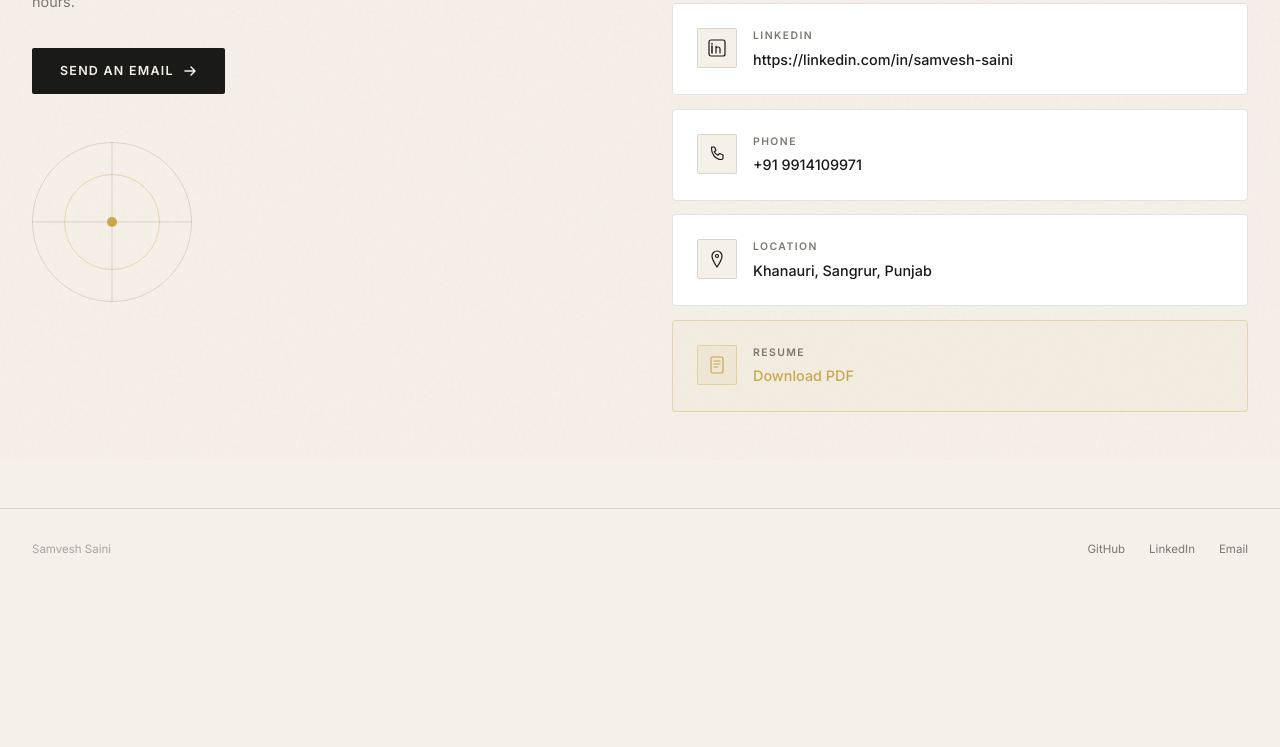
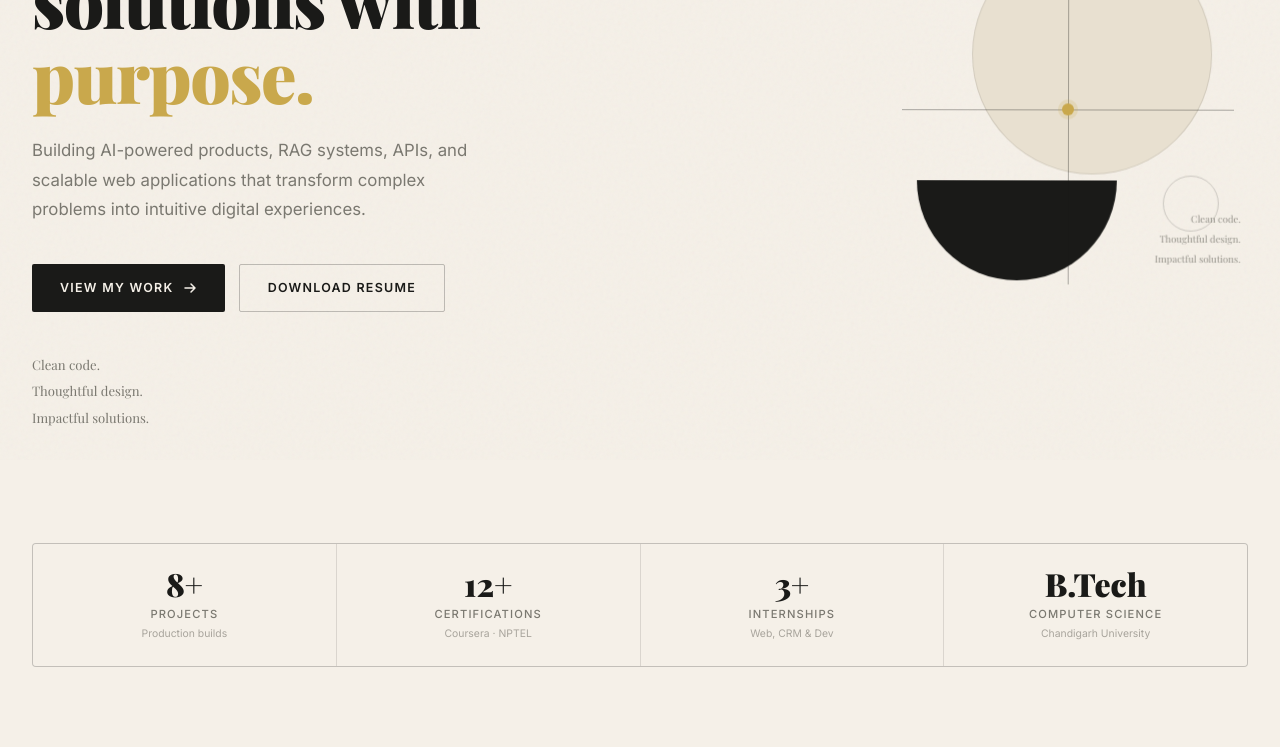
Before and after one commit to Samvesh/portfolio-site, a React (Vite) app: page /contact in a window 1280 px wide. Shown: the part 340-1087 px from the top of the page. Before the commit the page ends 930 px from the top, so only its background shows below. Built offline with nearby package versions, Linux system fonts and the light colour scheme; no server answers; a web font is replaced by a local one.

Commit message:
feat: implement single-page scroll snap layout with dynamic navbar indicators and central page view tracking

```diff
--- a/src/App.jsx
+++ b/src/App.jsx
@@ -8,21 +8,37 @@ import Experience from "./pages/Experience.jsx";
 import Home from "./pages/Home.jsx";
 import Projects from "./pages/Projects.jsx";
 
+function SinglePageApp() {
+  return (
+    <div className="portfolio-sections">
+      <div id="home" className="portfolio-section">
+        <Home />
+      </div>
+      <div id="projects" className="portfolio-section">
+        <Projects />
+      </div>
+      <div id="experience" className="portfolio-section">
+        <Experience />
+      </div>
+      <div id="certifications" className="portfolio-section">
+        <Certifications />
+      </div>
+      <div id="about" className="portfolio-section">
+        <About />
+      </div>
+      <div id="contact" className="portfolio-section">
+        <Contact />
+      </div>
+    </div>
+  );
+}
+
 export default function App() {
-  const location = useLocation();
-
   return (
     <Layout>
-      <AnimatePresence mode="wait">
-        <Routes location={location} key={location.pathname}>
-          <Route path="/" element={<Home />} />
-          <Route path="/projects" element={<Projects />} />
-          <Route path="/experience" element={<Experience />} />
-          <Route path="/certifications" element={<Certifications />} />
-          <Route path="/about" element={<About />} />
-          <Route path="/contact" element={<Contact />} />
-        </Routes>
-      </AnimatePresence>
+      <Routes>
+        <Route path="*" element={<SinglePageApp />} />
+      </Routes>
     </Layout>
   );
 }
--- a/src/components/Layout.jsx
+++ b/src/components/Layout.jsx
@@ -1,35 +1,27 @@
 import { useEffect, useRef, useState } from "react";
-import { NavLink, useLocation } from "react-router-dom";
+import { NavLink, useLocation, useNavigate } from "react-router-dom";
 import { contact } from "../data/portfolio.js";
 import { GeometricLogo } from "./GeometricLogo.jsx";
+import { trackPageView } from "../analytics.js";
 
 const navItems = [
-  { label: "Home", to: "/" },
-  { label: "Projects", to: "/projects" },
-  { label: "Experience", to: "/experience" },
-  { label: "Certifications", to: "/certifications" },
-  { label: "About", to: "/about" },
-  { label: "Contact", to: "/contact" },
+  { label: "Home", to: "/", id: "home" },
+  { label: "Projects", to: "/projects", id: "projects" },
+  { label: "Experience", to: "/experience", id: "experience" },
+  { label: "Certifications", to: "/certifications", id: "certifications" },
+  { label: "About", to: "/about", id: "about" },
+  { label: "Contact", to: "/contact", id: "contact" },
 ];
-
-// Scroll to top component
-function ScrollToTop() {
-  const { pathname } = useLocation();
-  useEffect(() => {
-    window.scrollTo({ top: 0, behavior: "instant" });
-  }, [pathname]);
-  return null;
-}
 
 export default function Layout({ children }) {
   const [scrolled, setScrolled] = useState(false);
   const [mobileOpen, setMobileOpen] = useState(false);
+  const navigate = useNavigate();
   const location = useLocation();
-  const prevPath = useRef(location.pathname);
+  const isScrollingToRef = useRef(false);
 
   useEffect(() => {
     setMobileOpen(false);
-    prevPath.current = location.pathname;
   }, [location.pathname]);
 
   useEffect(() => {
@@ -38,16 +30,92 @@ export default function Layout({ children }) {
     return () => window.removeEventListener("scroll", handleScroll);
   }, []);
 
+  // Sync URL and tracker with current active scroll section
+  useEffect(() => {
+    const sections = navItems.map((item) => document.getElementById(item.id)).filter(Boolean);
+    const visibleRatios = {};
+
+    const observer = new IntersectionObserver(
+      (entries) => {
+        if (isScrollingToRef.current) return;
+
+        entries.forEach((entry) => {
+          visibleRatios[entry.target.id] = entry.intersectionRatio;
+        });
+
+        let maxRatio = 0;
+        let activeId = "";
+        for (const [id, ratio] of Object.entries(visibleRatios)) {
+          if (ratio > maxRatio) {
+            maxRatio = ratio;
+            activeId = id;
+          }
+        }
+
+        if (activeId && maxRatio > 0.15) {
+          const item = navItems.find((n) => n.id === activeId);
+          if (item && window.location.pathname !== item.to) {
+            navigate(item.to, { replace: true });
+            trackPageView(item.to);
+          }
+        }
+      },
+      {
+        threshold: [0, 0.1, 0.2, 0.3, 0.4, 0.5, 0.6, 0.7, 0.8, 0.9, 1.0],
+        rootMargin: "-68px 0px 0px 0px", // offset by header height
+      }
+    );
+
+    sections.forEach((sec) => observer.observe(sec));
+    return () => observer.disconnect();
+  }, [navigate]);
+
+  // Support deep linking on initial page load
+  useEffect(() => {
+    const path = window.location.pathname;
+    if (path && path !== "/") {
+      const item = navItems.find((n) => n.to === path);
+      if (item) {
+        isScrollingToRef.current = true;
+        setTimeout(() => {
+          const element = document.getElementById(item.id);
+          if (element) {
+            element.scrollIntoView({ behavior: "instant" });
+          }
+          isScrollingToRef.current = false;
+        }, 150);
+      }
+    }
+  }, []);
+
+  const handleNavClick = (e, item) => {
+    e.preventDefault();
+    const element = document.getElementById(item.id);
+    if (element) {
+      isScrollingToRef.current = true;
+      element.scrollIntoView({ behavior: "smooth" });
+      navigate(item.to, { replace: true });
+      trackPageView(item.to);
+      setTimeout(() => {
+        isScrollingToRef.current = false;
+      }, 800); // release spy lock after scroll finishes
+    }
+    setMobileOpen(false);
+  };
+
   return (
     <div className="site-canvas">
-      <ScrollToTop />
       <div className="grain" />
 
       {/* ── Navbar ── */}
       <header className={`navbar${scrolled ? " scrolled" : ""}`}>
         <div className="nav-inner">
           {/* Geometric Logo */}
-          <NavLink to="/" aria-label="Home">
+          <NavLink
+            to="/"
+            aria-label="Home"
+            onClick={(e) => handleNavClick(e, navItems[0])}
+          >
             <GeometricLogo />
           </NavLink>
 
@@ -58,6 +126,7 @@ export default function Layout({ children }) {
                 <li key={item.to}>
                   <NavLink
                     to={item.to}
+                    onClick={(e) => handleNavClick(e, item)}
                     className={({ isActive }) =>
                       `nav-link${isActive ? " active" : ""}`
                     }
@@ -101,6 +170,7 @@ export default function Layout({ children }) {
             <NavLink
               key={item.to}
               to={item.to}
+              onClick={(e) => handleNavClick(e, item)}
               className={({ isActive }) =>
                 `mobile-nav-link${isActive ? " active" : ""}`
               }
--- a/src/components/Page.jsx
+++ b/src/components/Page.jsx
@@ -4,27 +4,13 @@ import { useEffect } from "react";
 import { trackPageView } from "../analytics.js";
 
 export function Page({ children }) {
-  const location = useLocation();
-
-  useEffect(() => {
-    trackPageView(location.pathname);
-  }, [location.pathname]);
-
   return (
-    <AnimatePresence mode="wait">
-      <motion.div
-        key={location.pathname}
-        className="page-wrap page-enter"
-        initial={{ opacity: 0, y: 20 }}
-        animate={{ opacity: 1, y: 0 }}
-        exit={{ opacity: 0, y: -12 }}
-        transition={{ duration: 0.45, ease: [0.22, 1, 0.36, 1] }}
-      >
-        {children}
-      </motion.div>
-    </AnimatePresence>
+    <div className="page-wrap">
+      {children}
+    </div>
   );
 }
+
 
 export function PageHeader({ eyebrow, number = "01", title, children }) {
   return (
--- a/src/styles.css
+++ b/src/styles.css
@@ -27,8 +27,18 @@
 }
 
 html {
+  scroll-snap-type: y mandatory;
   scroll-behavior: smooth;
 }
+
+.portfolio-section {
+  scroll-snap-align: start;
+  scroll-snap-stop: always;
+  scroll-margin-top: 68px;
+  min-height: calc(100vh - 68px);
+  position: relative;
+}
+
 
 body {
   min-height: 100vh;
```
